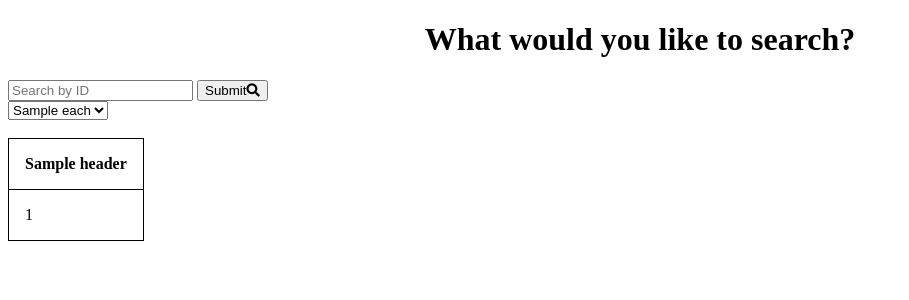
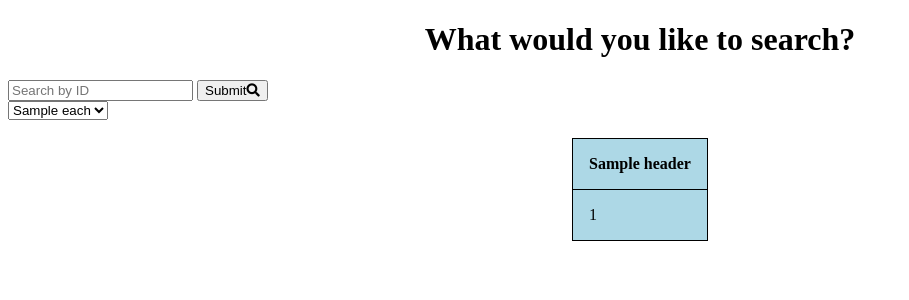
Before and after one commit to TainaMalave/st-remy-fire-department-iis, a Flask app: template app/templates/search.html in a window 1280 px wide. Shown: the top 300 px of the page, without its empty margins (0-909 px from the left). Run offline with Flask 2, Linux system fonts and the light colour scheme; the template is opened without the code that fills it: most values are stand-ins (such as "Sample title", 1, 10 or a date in 2020); some libraries are stand-ins or nearby versions.

Commit message:
Styled the table in the search page a bit

```diff
--- a/app/static/css/styles.css
+++ b/app/static/css/styles.css
@@ -26,4 +26,6 @@ th {
 
 table {
   border-spacing: 0.313rem;
+  margin: 0 auto;
+  background-color: lightblue;
 }
```
